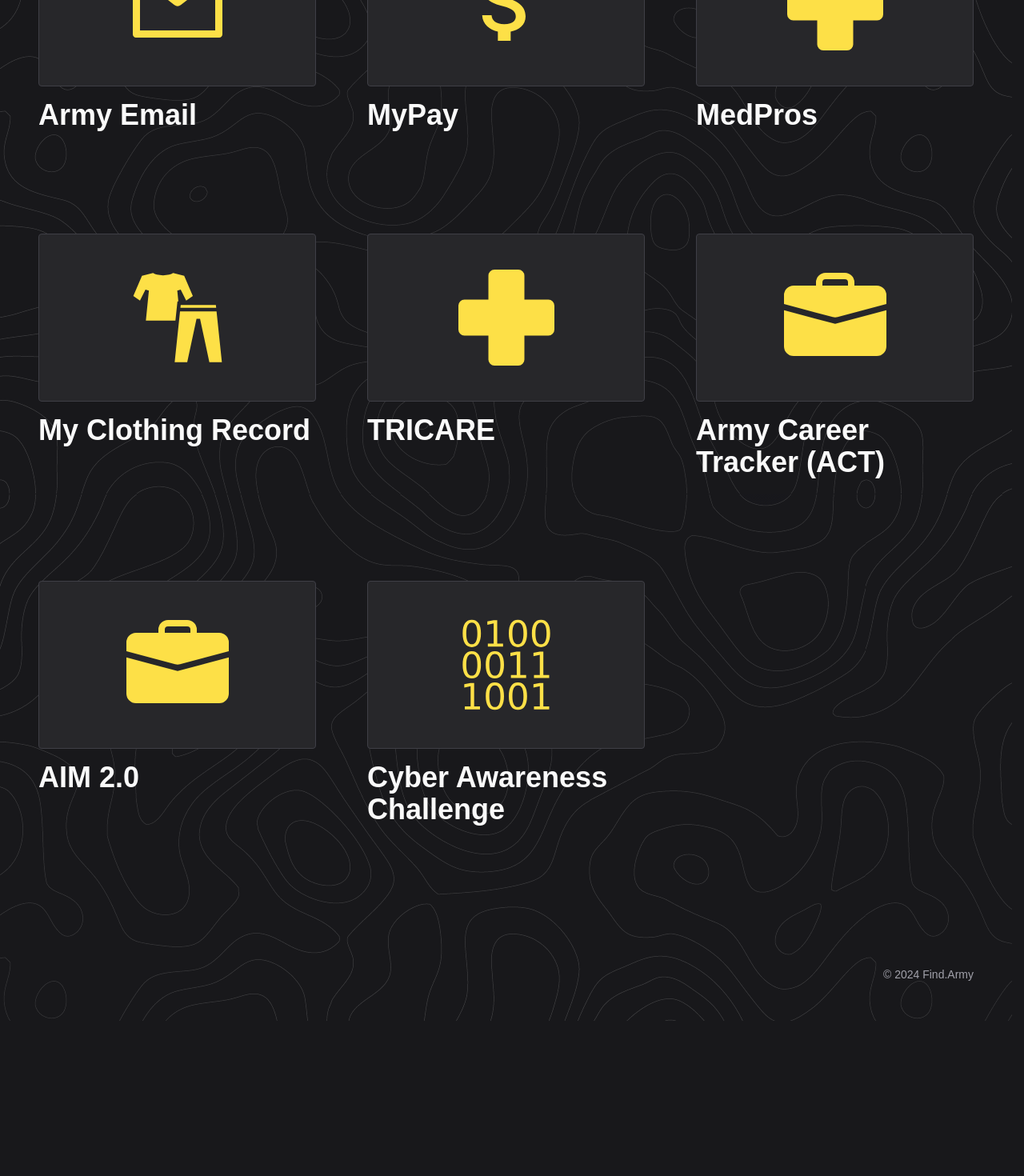
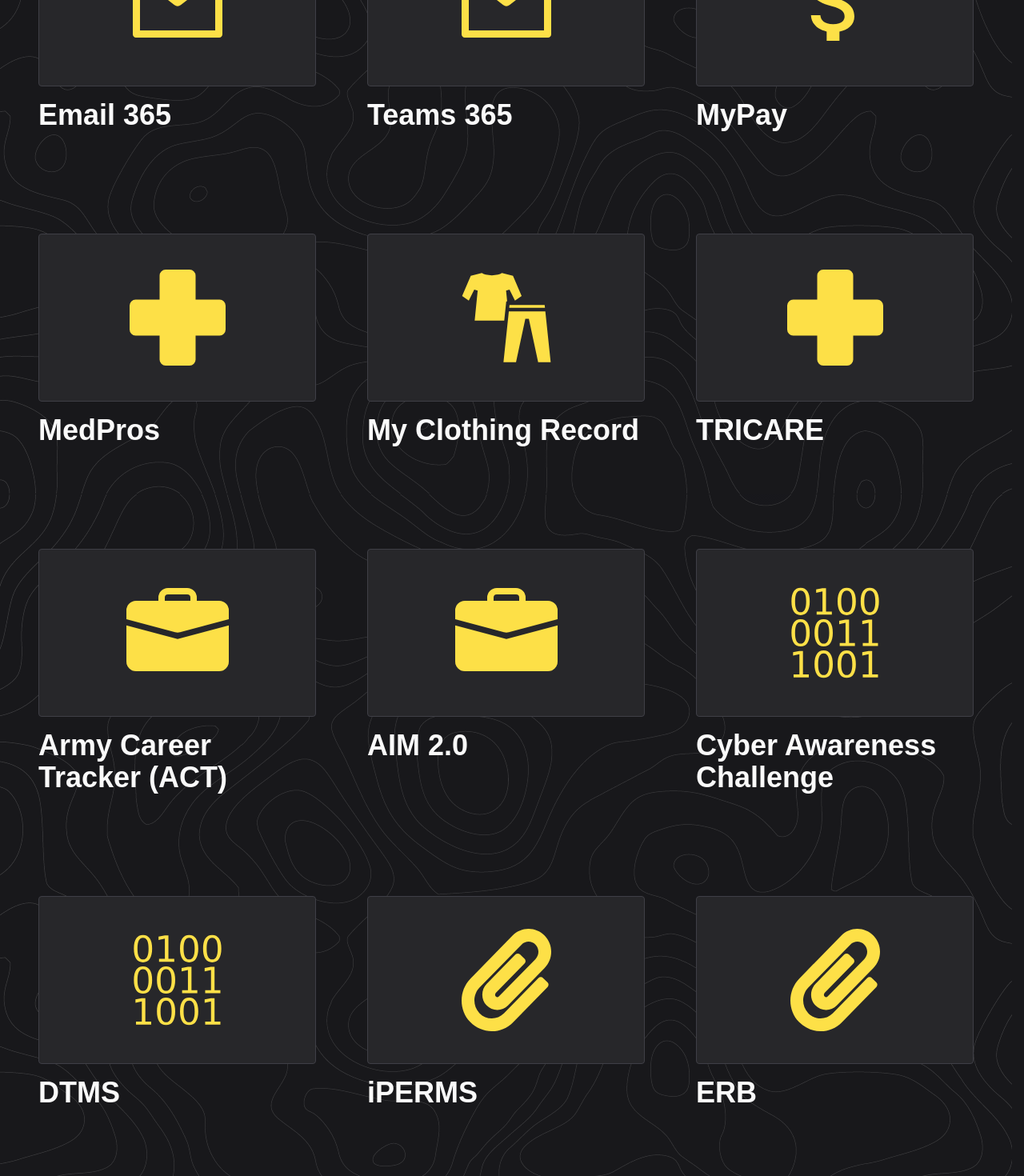
Before and after one commit to EgorKrasno/Find.army, a Next.js app: page / in a window 1280 px wide. Shown: the part 440-1910 px from the top of the page at 80% size. Before the commit the page ends 1716 px from the top, so only its background shows below. Built offline with nearby package versions, Linux system fonts and the light colour scheme; a web font is replaced by a local one.

Commit message:
sync initial block list data with local storage if new blocks are added

```diff
--- a/pages/index.tsx
+++ b/pages/index.tsx
@@ -17,18 +17,27 @@ import {AiOutlineMail} from "react-icons/ai";
 import {MdAttachMoney} from "react-icons/md";
 import {GiClothes, GiComputing, GiHealthNormal} from "react-icons/gi";
 import {BsFillBriefcaseFill} from "react-icons/bs";
+import {FaPaperclip} from "react-icons/fa";
 
 const exploreData = [
   {
     id: '1',
-    title: 'Army Email',
+    title: 'Email 365',
     icon: <AiOutlineMail className='dark:fill-yellow-300 fill-zinc-600' size={128}/>,
     cac: true,
     href: 'https://webmail.apps.mil/mail',
-    description: 'Test 5 description',
+    description: '',
   },
   {
     id: '2',
+    title: 'Teams 365',
+    icon: <AiOutlineMail className='dark:fill-yellow-300 fill-zinc-600' size={128}/>,
+    cac: true,
+    href: 'https://dod.teams.microsoft.us',
+    description: '',
+  },
+  {
+    id: '3',
     title: 'MyPay',
     icon: <MdAttachMoney className='dark:fill-yellow-300 fill-zinc-600' size={128}/>,
     cac: false,
@@ -37,57 +46,89 @@ const exploreData = [
     tags: ['pay', 'les', 'money'],
   },
   {
-    id: '3',
+    id: '4',
     title: 'MedPros',
     icon: <GiHealthNormal className='dark:fill-yellow-300 fill-zinc-600' size={128}/>,
     cac: true,
     href: 'https://medpros.mods.army.mil/portal',
-    description: 'Test 6 description',
+    description: '',
     tags: ['medical'],
   },
   {
-    id: '4',
+    id: '5',
     title: 'My Clothing Record',
     icon: <GiClothes className='dark:fill-yellow-300 fill-zinc-600' size={128}/>,
     cac: true,
     href: 'https://ism.army.mil/ism/SelfServiceServlet?nav.nav_id=ssMyClothing',
-    description: 'Test 6 description',
+    description: '',
     tags: ['clothing'],
   },
   {
-    id: '5',
+    id: '6',
     title: 'TRICARE',
     icon: <GiHealthNormal className='dark:fill-yellow-300 fill-zinc-600' size={128}/>,
     cac: false,
     href: 'https://tricare.mil/',
-    description: 'Test 6 description',
+    description: '',
     tags: ['medical', 'health', 'dental', 'vision', 'insurance'],
   },
   {
-    id: '6',
+    id: '7',
     title: 'Army Career Tracker (ACT)',
     icon: <BsFillBriefcaseFill className='dark:fill-yellow-300 fill-zinc-600' size={128}/>,
     cac: true,
     href: 'https://actnow.army.mil/',
-    description: 'Test 6 description',
+    description: '',
     tags: ['sponsorship', 'career'],
   },
   {
-    id: '7',
+    id: '8',
     title: 'AIM 2.0',
     icon: <BsFillBriefcaseFill className='dark:fill-yellow-300 fill-zinc-600' size={128}/>,
     cac: true,
     href: 'https://aim.hrc.army.mil/',
-    description: 'Test 6 description',
+    description: '',
     tags: ['officer', 'orb'],
   },
   {
-    id: '8',
+    id: '9',
     title: 'Cyber Awareness Challenge',
     icon: <GiComputing className='dark:fill-yellow-300 fill-zinc-600' size={128}/>,
     cac: true,
     href: 'https://cs.signal.army.mil/',
-    description: 'Test 6 description',
+    description: '',
+  },
+  {
+    id: '10',
+    title: 'DTMS',
+    icon: <GiComputing className='dark:fill-yellow-300 fill-zinc-600' size={128}/>,
+    cac: true,
+    href: 'https://dtms.army.mil/',
+    description: '',
+  },
+  {
+    id: '11',
+    title: 'iPERMS',
+    icon: <FaPaperclip className='dark:fill-yellow-300 fill-zinc-600' size={128}/>,
+    cac: true,
+    href: 'https://iperms.hrc.army.mil/',
+    description: '',
+  },
+  {
+    id: '12',
+    title: 'ERB',
+    icon: <FaPaperclip className='dark:fill-yellow-300 fill-zinc-600' size={128}/>,
+    cac: true,
+    href: 'https://myerb.ahrs.army.mil/soldierLogin.do',
+    description: 'Soldier Record Brief (Enlisted)',
+  },
+  {
+    id: '13',
+    title: 'ORB',
+    icon: <FaPaperclip className='dark:fill-yellow-300 fill-zinc-600' size={128}/>,
+    cac: true,
+    href: 'https://myorb.hrc.army.mil/',
+    description: 'Officer Record Brief',
   },
 ];
 
@@ -107,12 +148,24 @@ const Home = () => {
         setBlocks(exploreData)
       } else {
         const order = JSON.parse(localStorage.getItem('blocks')!);
-      let blocks = [];
+
+        let oldBlocks = [];
         for (const id of order) {
           const block = exploreData.find(item => item.id === id);
-        if (block) blocks.push(block);
+          if (block) oldBlocks.push(block);
         }
-      setBlocks(blocks);
+
+        // Detect if explore data has new blocks
+        let newBlocks: Block[] = [];
+        if (order.length !== exploreData.length) {
+          for (const block of exploreData) {
+            if (!order.includes(block.id)) {
+              newBlocks.push(block);
+            }
+          }
+        }
+
+        setBlocks([...oldBlocks, ...newBlocks]);
       }
     }, []);
 
@@ -206,6 +259,7 @@ const Home = () => {
         </div>
       </div>
     );
-};
+  }
+;
 
 export default Home;
```
Lines whose indentation alone changed are shown as unchanged.
